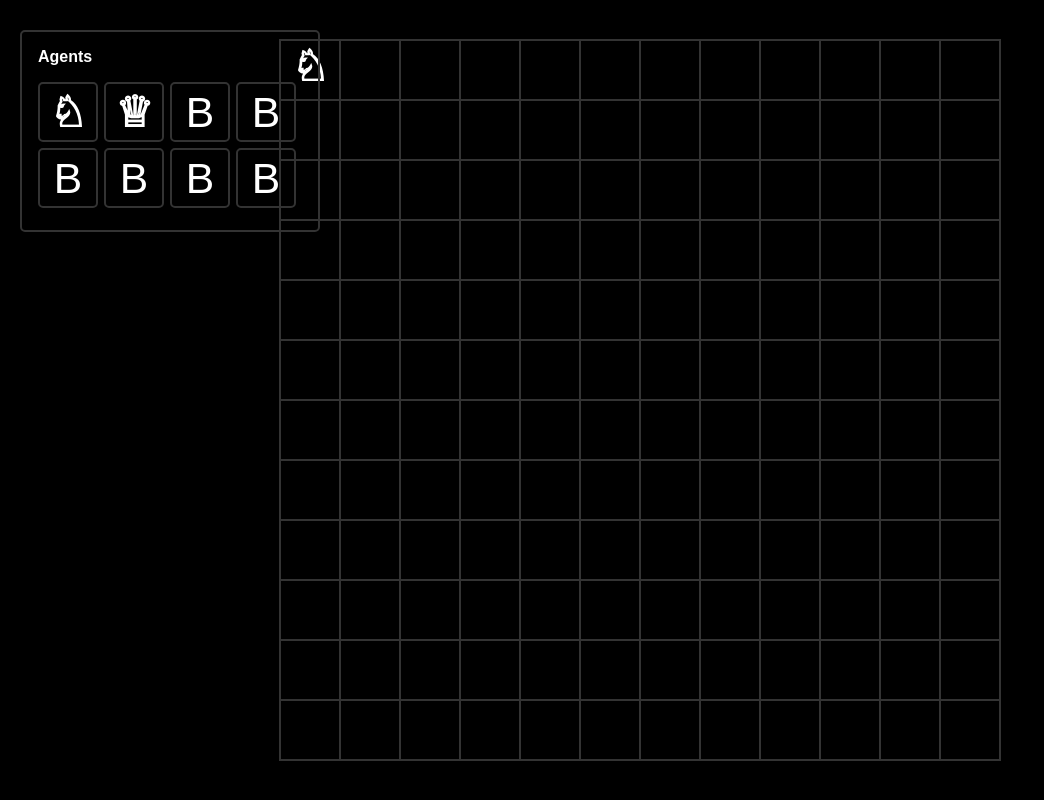
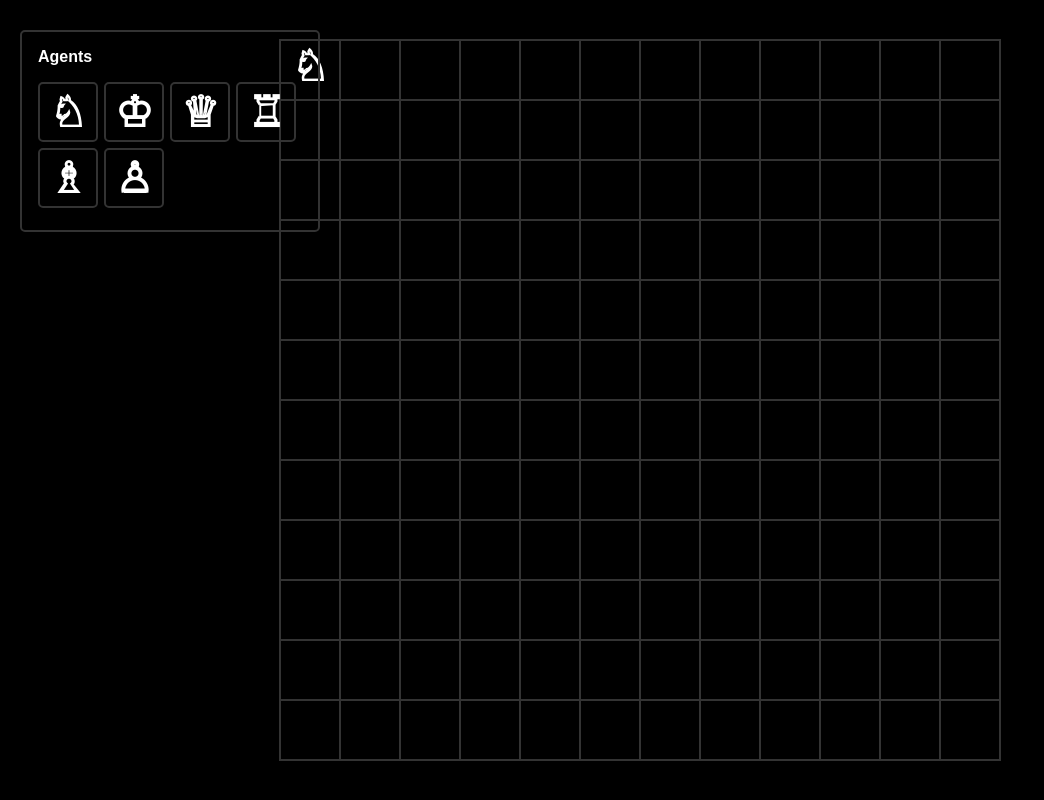
Before and after one commit to taigfs/hc-ui-react-dnd, a React (Vite) app: page / in a window 1280 px wide. Shown: the whole page, without its empty margins (0-1044 px from the left). Built offline with nearby package versions, Linux system fonts and the light colour scheme.

Commit message:
Implemented canDrop function;

```diff
--- a/src/components/AgentsToolbar.tsx
+++ b/src/components/AgentsToolbar.tsx
@@ -9,18 +9,14 @@ export const AgentsToolbar: React.FC = () => {
     <Container>
       <h4>Agents</h4>
       <ButtonsContainer>
-        <StyledToolbarButton>
-          <AgentButton sprite={AgentSprite.KNIGHT} />
-        </StyledToolbarButton>
-        <StyledToolbarButton>
-        <AgentButton sprite={AgentSprite.QUEEN} />
-        </StyledToolbarButton>
-        <StyledToolbarButton />
-        <StyledToolbarButton />
-        <StyledToolbarButton />
-        <StyledToolbarButton />
-        <StyledToolbarButton />
-        <StyledToolbarButton />
+        { Object.keys(AgentSprite).map((key) => {
+          const sprite: AgentSprite = AgentSprite[key as keyof typeof AgentSprite];
+          return (
+            <StyledToolbarButton key={key}>
+              <AgentButton sprite={sprite} />
+            </StyledToolbarButton>
+          );
+        })}
       </ButtonsContainer>
     </Container>
   );
--- a/src/components/Board.tsx
+++ b/src/components/Board.tsx
@@ -1,7 +1,5 @@
 import styled from "styled-components";
 import { renderSquare } from "./Square";
-import { DndProvider } from 'react-dnd';
-import { HTML5Backend } from 'react-dnd-html5-backend';
 import { boardSize } from "../enum";
 import { AgentPositions } from "../interfaces/AgentPositions";
 
@@ -24,6 +22,13 @@ export default function Board ({ agentPositions }: BoardProps) {
   );
 }
 
+export function canMoveAgent(x: number, y: number, agentPositions: AgentPositions) {
+  for (let i = 0; i<agentPositions.length; i++) {
+    if (agentPositions[i].x === x && agentPositions[i].y === y) { return false; }
+  }
+  return true;
+}
+
 const Container = styled.div`
   width: ${({ theme }) => theme.boardSize};
   height: ${({ theme }) => theme.boardSize};
--- a/src/components/BoardSquare.tsx
+++ b/src/components/BoardSquare.tsx
@@ -4,6 +4,7 @@ import styled from 'styled-components';
 import { ItemTypes } from '../enum';
 import { AgentItemProps } from '../interfaces/AgentItem';
 import { useBoardStore } from '../state/store';
+import { canMoveAgent } from './Board';
 
 interface BoardSquareProps {
   x: number;
@@ -13,31 +14,33 @@ interface BoardSquareProps {
 
 export default function BoardSquare({ x, y, children }: BoardSquareProps) {
 
-  const setAgent = useBoardStore((state) => state.setAgentPosition);
-  const addAgent = useBoardStore((state) => state.addAgent);
-  const [{ isOver }, drop] = useDrop(
+  const { setAgentPosition, addAgent, agentPositions } = useBoardStore((state) => state);
+
+  const [{ isOver, canDrop }, drop] = useDrop(
     () => ({
       accept: [ItemTypes.AGENT, ItemTypes.AGENT_BUTTON],
+      canDrop: () => canMoveAgent(x, y, agentPositions),
       drop: ({ type, agentIndex, sprite }: AgentItemProps) => {
         if (type === ItemTypes.AGENT) {
-          setAgent(agentIndex, x, y);
+          setAgentPosition(agentIndex, x, y);
         } else if (type === ItemTypes.AGENT_BUTTON) {
           addAgent(x, y, sprite);
         }
       },
       collect: (monitor) => ({
-        isOver: !!monitor.isOver()
+        isOver: !!monitor.isOver(),
+        canDrop: !!monitor.canDrop()
       })
     }),
-    [x, y]
+    [x, y, agentPositions]
   );
 
   return (
     <Container
-      onClick={() => setAgent(x, y)}
       key={`${x}-${y}`}
       ref={drop}
       isOver={isOver}
+      canDrop={canDrop}
     >
       {children}
     </Container>
@@ -46,6 +49,7 @@ export default function BoardSquare({ x, y, children }: BoardSquareProps) {
 
 interface ContainerProps {
   isOver: boolean;
+  canDrop: boolean;
 }
 
 const Container = styled.div<ContainerProps>`
@@ -64,4 +68,6 @@ const Container = styled.div<ContainerProps>`
   ` : `
   background-color: ${theme.color.squareBg};
   `}
+
+  ${({ isOver, canDrop, theme }) => isOver && !canDrop ? `border-color: ${theme.color.blockedSquareBorder};` : ``}
 `;
--- a/src/declarations/styled.d.ts
+++ b/src/declarations/styled.d.ts
@@ -10,6 +10,7 @@ declare module 'styled-components' {
       squareBorder: string;
       featuredSquareBorder: string;
       featuredSquareBg: string;
+      blockedSquareBorder: string;
     }
   }
 }
--- a/src/themes/DefaultTheme.ts
+++ b/src/themes/DefaultTheme.ts
@@ -10,5 +10,6 @@ export const defaultTheme: DefaultTheme = {
     squareBorder: '#333',
     featuredSquareBorder: '#10b3ec',
     featuredSquareBg: '#333',
+    blockedSquareBorder: 'red',
   }
 }
```
